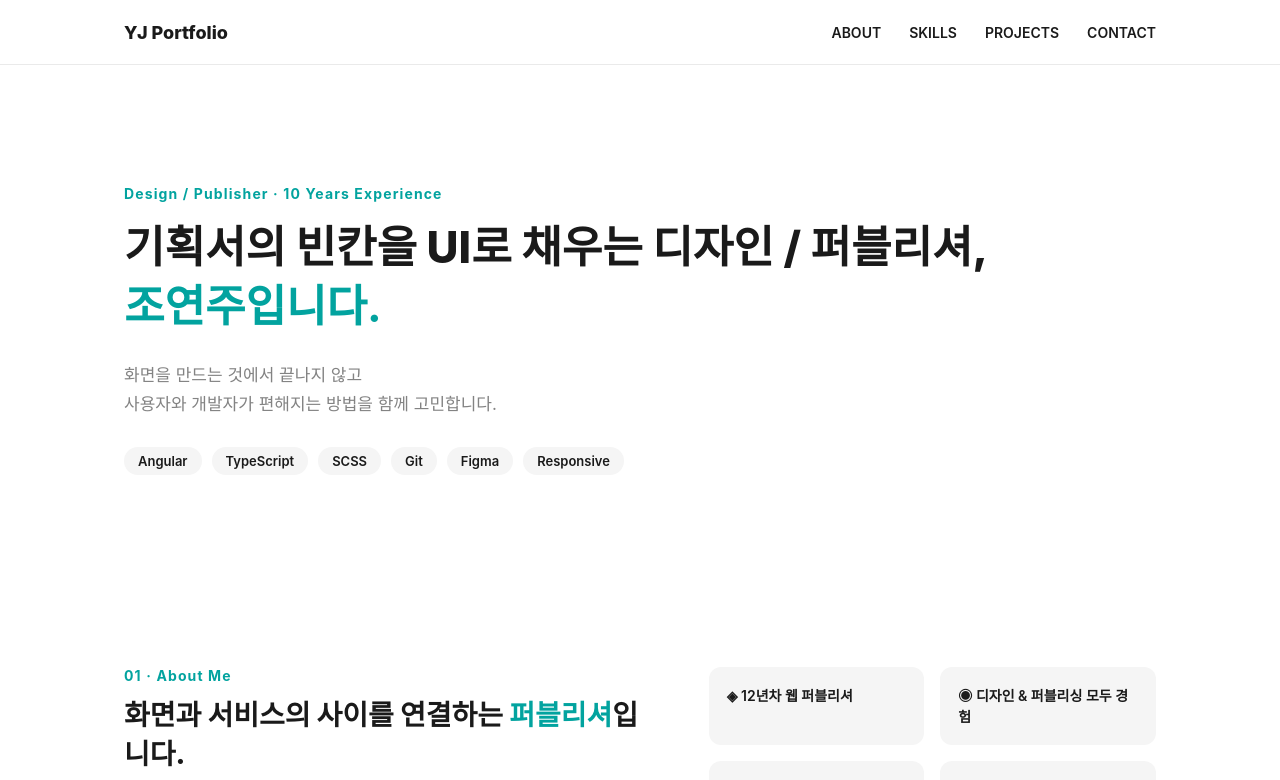
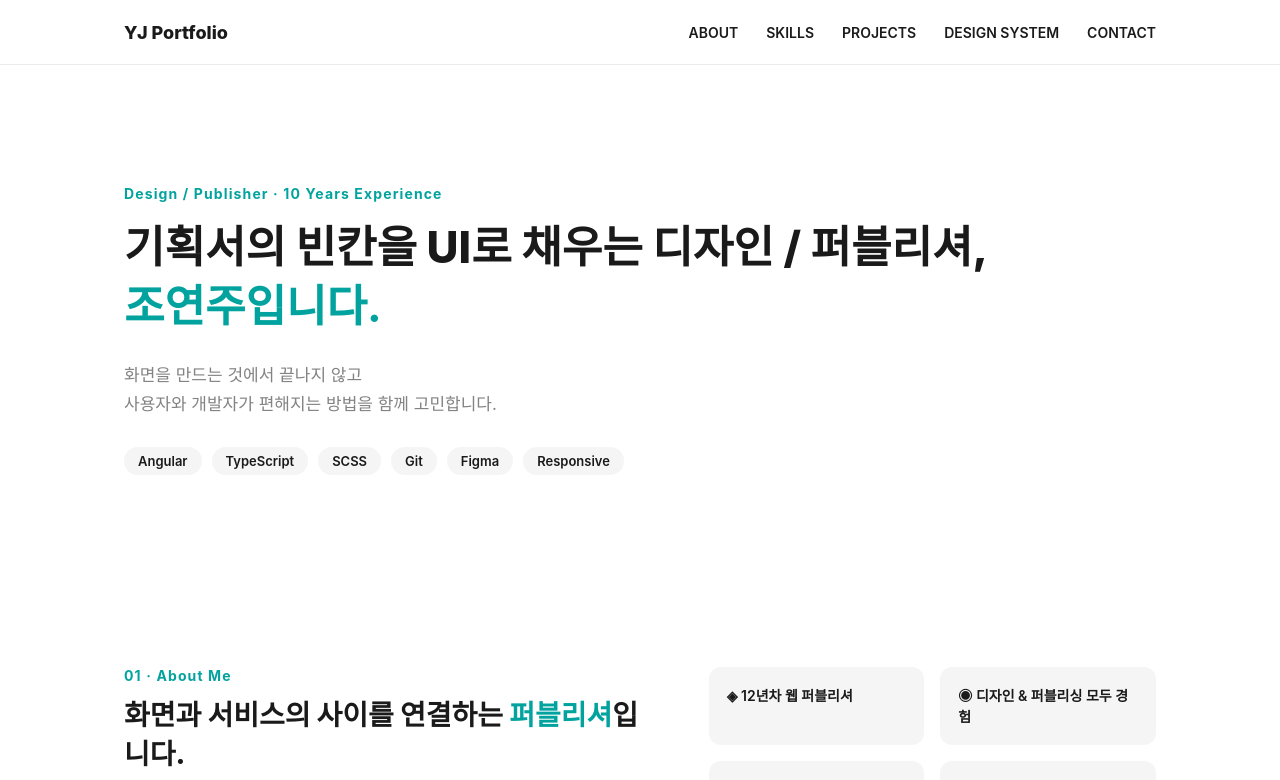
Before and after one commit to joyeonjoo/my-portfolio, an Angular app: page / in a window 1280 px wide. Shown: the top 780 px of the page. Built offline with nearby package versions, Linux system fonts and the light colour scheme; a web font is replaced by a local one.

Commit message:
Update home.component.html

```diff
--- a/src/app/pages/home/home.component.html
+++ b/src/app/pages/home/home.component.html
@@ -5,6 +5,7 @@
       <a href="#about">ABOUT</a>
       <a href="#skills">SKILLS</a>
       <a href="#projects">PROJECTS</a>
+      <a routerLink="/design-system">DESIGN SYSTEM</a>
       <a href="#contact">CONTACT</a>
     </nav>
   </div>
```
